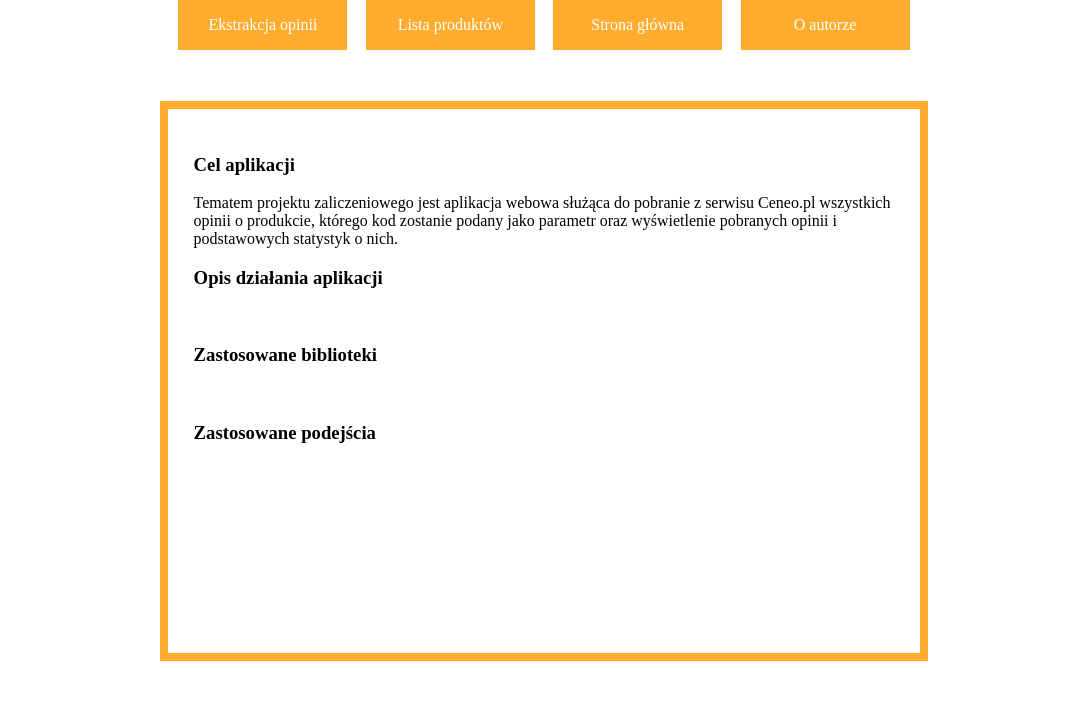
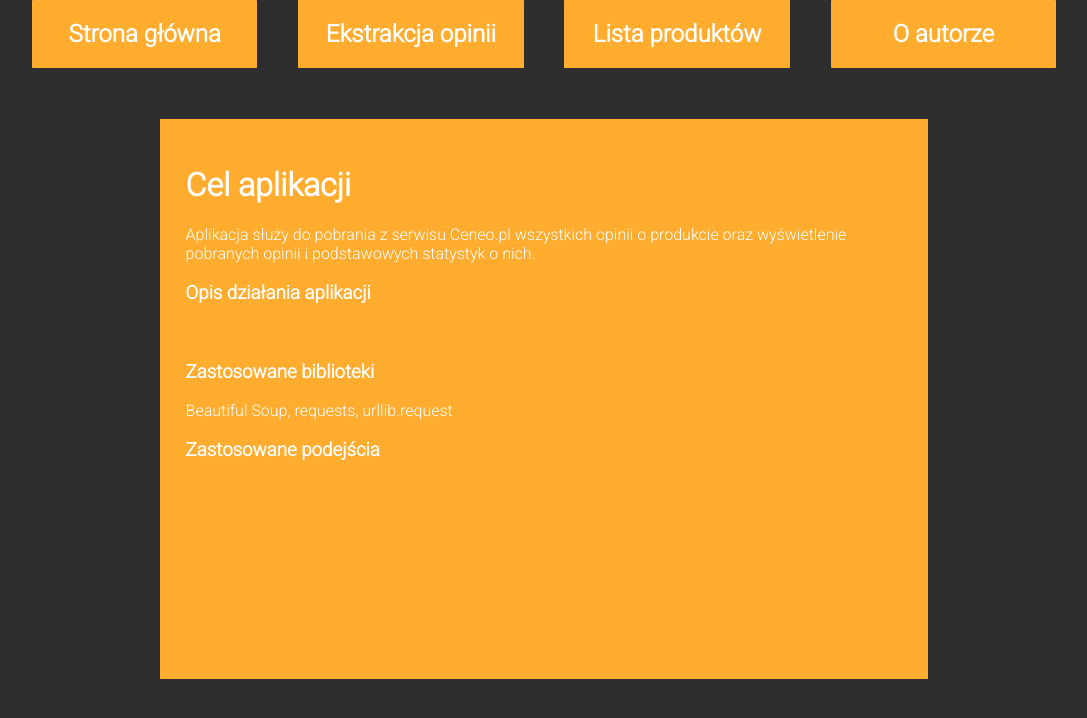
Before and after one commit to cieslakamil/web-scrapper, a plain HTML site: page index.html in a window 1280 px wide. Shown: the whole page, without its empty margins (96-1183 px from the left). Drawn offline with Linux system fonts and the light colour scheme.

Commit message:
website update

```diff
--- a/index.html
+++ b/index.html
@@ -6,28 +6,37 @@
     <meta http-equiv="X-UA-Compatible" content="IE=edge">
     <meta name="viewport" content="width=device-width, initial-scale=1.0">
     <title>Web scrapper</title>
-    <link rel="stylesheet" href="index.css">
+    <link rel="stylesheet" href="style.css">
 </head>
 
 <body>
     <div id="container">
         <div id="menu">
             <ul id="menu-options">
-                <li id="opinion-extraction">Ekstrakcja opinii</li>
-                <li id="products-list">Lista produktów</li>
-                <li id="home-page">Strona główna</li>
-                <li id="author-info">O autorze</li>
+                <li id="home-page">
+                    <h2>Strona główna</h2>
+                </li>
+                <li id="opinion-extraction">
+                    <h2>Ekstrakcja opinii</h2>
+                </li>
+                <li id="products-list">
+                    <h2>Lista produktów</h2>
+                </li>
+                <li id="author-info">
+                    <h2>O autorze</h2>
+                </li>
             </ul>
         </div>
         <div id="project-description" class="widget">
-            <h3>Cel aplikacji</h3>
-            <span>Tematem projektu zaliczeniowego jest aplikacja webowa służąca do pobranie z serwisu Ceneo.pl
-                wszystkich opinii o produkcie, którego kod zostanie podany jako parametr oraz wyświetlenie
+            <h1>Cel aplikacji</h1>
+            <span>Aplikacja służy do pobrania z serwisu Ceneo.pl
+                wszystkich opinii o produkcie oraz wyświetlenie
                 pobranych opinii i podstawowych statystyk o nich.</span>
             <br>
             <h3>Opis działania aplikacji</h3>
             <br>
             <h3>Zastosowane biblioteki</h3>
+            Beautiful Soup, requests, urllib.request
             <br>
             <h3>Zastosowane podejścia</h3>
         </div>
--- a/index.css
+++ b/style.css
@@ -1,9 +1,12 @@
+@import url('https://fonts.googleapis.com/css2?family=Roboto:wght@300&display=swap');
 * {
     box-sizing: border-box;
 }
 
 body {
     margin: 0;
+    font-family: 'Roboto', sans-serif;
+    background-color: #2e2e2e;
 }
 
 #container {
@@ -13,7 +16,7 @@ body {
 }
 
 #menu {
-    width: 60%;
+    width: 80%;
     margin: auto;
 }
 
@@ -23,7 +26,7 @@ body {
     display: flex;
     list-style-type: none;
     margin: auto;
-    justify-content: space-evenly;
+    justify-content: space-between;
 }
 
 #menu li {
@@ -33,10 +36,10 @@ body {
     list-style-type: none;
     background-color: rgb(255, 172, 47);
     color: white;
-    padding: 1em;
     display: flex;
     align-items: center;
     justify-content: center;
+    border-radius: 1px;
 }
 
 #menu li:hover {
@@ -45,7 +48,9 @@ body {
 }
 
 .widget {
-    border: 0.5em solid rgb(255, 172, 47);
+    background-color: rgb(255, 172, 47);
+    border: 1px;
+    color: white;
     width: 60%;
     height: 70vh;
     margin: auto;
```
Also changed, not shown: extraction.html (added, +16 -0 lines).
